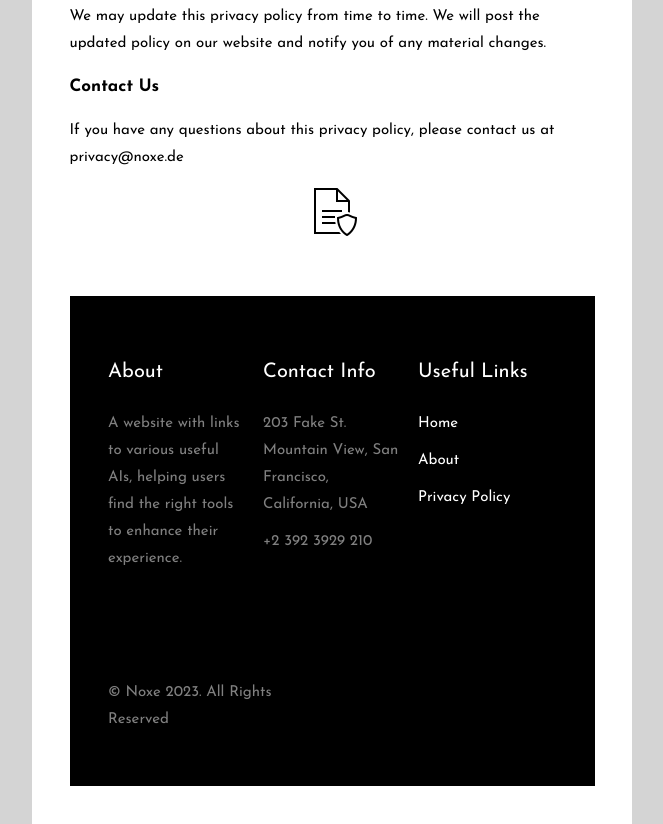
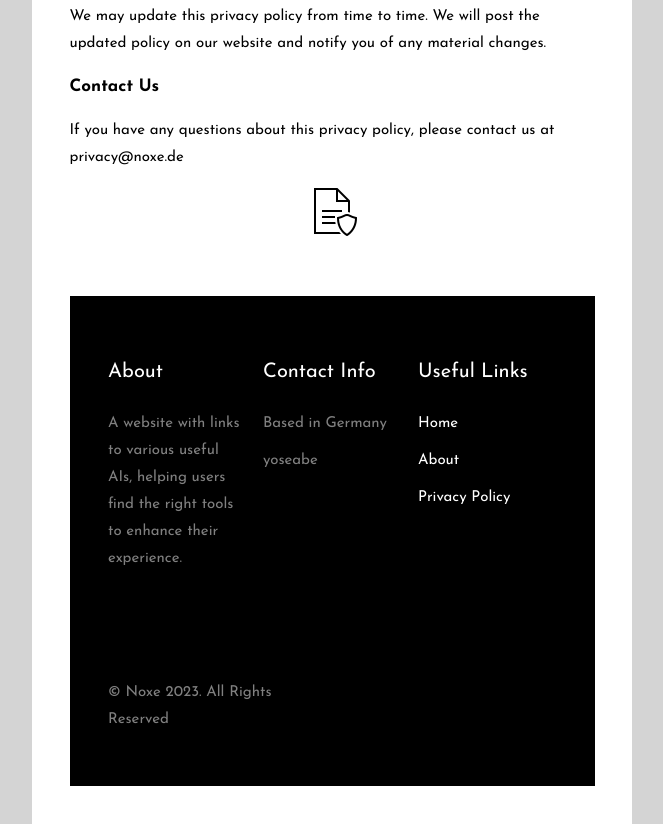
Before and after one commit to yoseabe/yoseabe.github.io, a plain HTML site: page privacyPolicy/privacyPolicy.html in a window 1280 px wide. Shown: the part 1610-2434 px from the top of the page, without its empty margins (308-971 px from the left). Drawn offline with Linux system fonts and the light colour scheme.

Commit message:
Update privacyPolicy.html

```diff
--- a/privacyPolicy/privacyPolicy.html
+++ b/privacyPolicy/privacyPolicy.html
@@ -112,8 +112,8 @@
                       <td style="text-align: left; padding-left: 5px; padding-right: 5px;">
                       	<h3 class="heading">Contact Info</h3>
                       	<ul>
-					                <li><span class="text">203 Fake St. Mountain View, San Francisco, California, USA</span></li>
-					                <li><span class="text">+2 392 3929 210</span></a></li>
+					                <li><span class="text">Based in Germany</span></li>
+					                <li><span class="text">yoseabe</span></a></li>
 					              </ul>
                       </td>
                     </tr>
```
